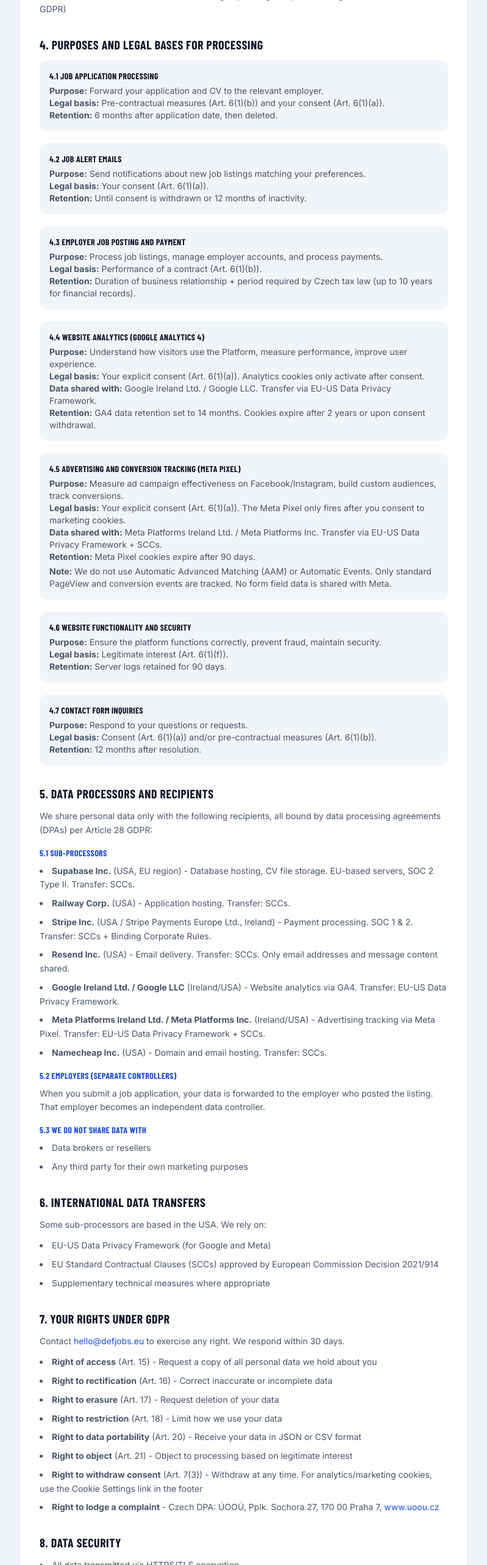
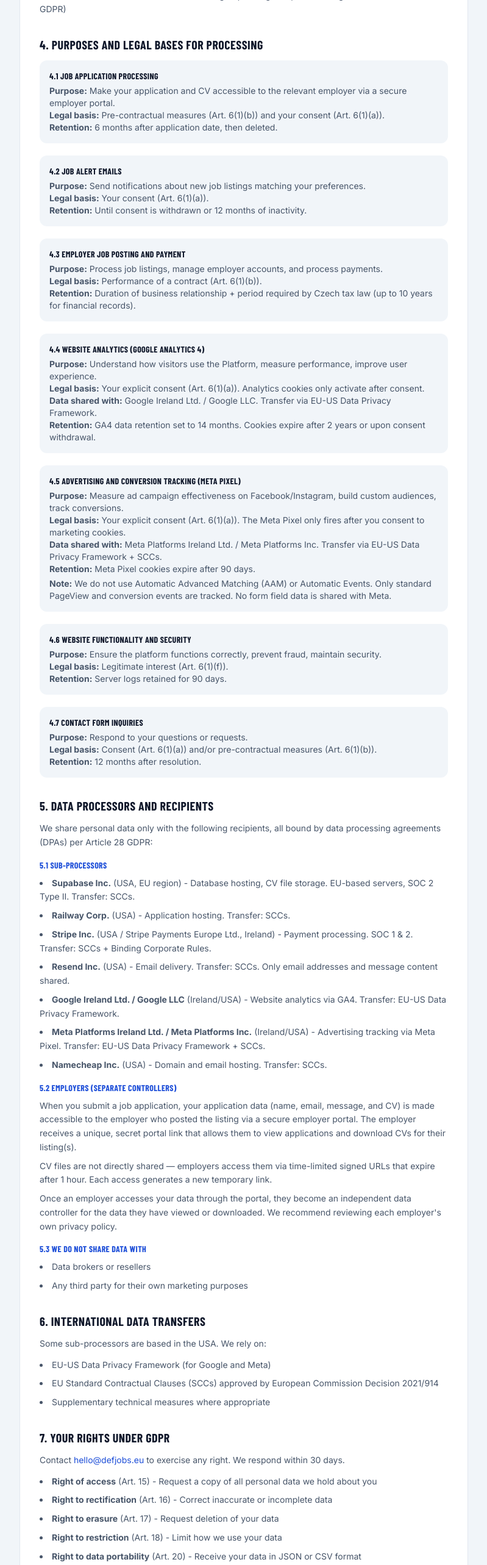
Before and after one commit to B-S-N-K/def-jobs, a React (Vite) app: page /privacy in a window 1280 px wide. Shown: the part 1460-4026 px from the top of the page at 61% size, without its empty margins (240-1039 px from the left). Built offline with nearby package versions, Linux system fonts and the light colour scheme; no server answers; a web font is replaced by a local one.

Commit message:
Update privacy policy and terms for employer portal data flow

```diff
--- a/src/pages/PrivacyPage.tsx
+++ b/src/pages/PrivacyPage.tsx
@@ -78,7 +78,7 @@ export function PrivacyPage() {
             <div className="space-y-5">
               <div className="p-4 bg-shield-bg-light rounded-xl">
                 <h3 className="font-heading font-bold text-sm text-shield-text-l uppercase tracking-wide mb-1">4.1 Job application processing</h3>
-                <p className="text-shield-text-lm text-sm"><strong>Purpose:</strong> Forward your application and CV to the relevant employer.</p>
+                <p className="text-shield-text-lm text-sm"><strong>Purpose:</strong> Make your application and CV accessible to the relevant employer via a secure employer portal.</p>
                 <p className="text-shield-text-lm text-sm"><strong>Legal basis:</strong> Pre-contractual measures (Art. 6(1)(b)) and your consent (Art. 6(1)(a)).</p>
                 <p className="text-shield-text-lm text-sm"><strong>Retention:</strong> 6 months after application date, then deleted.</p>
               </div>
@@ -149,8 +149,14 @@ export function PrivacyPage() {
             </ul>
 
             <h3 className="font-heading font-bold text-sm text-shield-navy-lt uppercase tracking-wide mb-2 mt-4">5.2 Employers (separate controllers)</h3>
+            <p className="text-shield-text-lm text-sm leading-relaxed mb-2">
+              When you submit a job application, your application data (name, email, message, and CV) is made accessible to the employer who posted the listing via a secure employer portal. The employer receives a unique, secret portal link that allows them to view applications and download CVs for their listing(s).
+            </p>
+            <p className="text-shield-text-lm text-sm leading-relaxed mb-2">
+              CV files are not directly shared — employers access them via time-limited signed URLs that expire after 1 hour. Each access generates a new temporary link.
+            </p>
             <p className="text-shield-text-lm text-sm leading-relaxed">
-              When you submit a job application, your data is forwarded to the employer who posted the listing. That employer becomes an independent data controller.
+              Once an employer accesses your data through the portal, they become an independent data controller for the data they have viewed or downloaded. We recommend reviewing each employer&apos;s own privacy policy.
             </p>
 
             <h3 className="font-heading font-bold text-sm text-shield-navy-lt uppercase tracking-wide mb-2 mt-4">5.3 We do NOT share data with</h3>
@@ -200,7 +206,9 @@ export function PrivacyPage() {
               <li>CV files in private Supabase Storage bucket (server-side signed URLs only)</li>
               <li>Stripe webhook signature verification</li>
               <li>Environment variables for all API keys (never client-side)</li>
-              <li>Access to personal data limited to the platform operator only</li>
+              <li>Employer portal access via unique secret token URLs (not guessable, not indexed by search engines)</li>
+              <li>CV downloads via time-limited signed URLs (expire after 1 hour)</li>
+              <li>Access to admin panel limited to the platform operator only</li>
             </ul>
           </section>
 
--- a/src/pages/TermsPage.tsx
+++ b/src/pages/TermsPage.tsx
@@ -80,6 +80,9 @@ export function TermsPage() {
               <li>Process candidate data received via the Platform in GDPR compliance as an independent controller</li>
               <li>Do not use candidate data beyond recruitment for the specific applied position</li>
               <li>Do not share candidate CVs with third parties without explicit consent</li>
+              <li>Keep your employer portal link confidential — do not share it publicly or with unauthorized persons</li>
+              <li>Do not bulk-download or scrape candidate data from the employer portal</li>
+              <li>Delete any downloaded CVs once the recruitment process for the relevant position is complete</li>
             </ul>
 
             <h3 className="font-heading font-bold text-sm text-shield-navy-lt uppercase tracking-wide mb-2 mt-4">4.3 Candidate-specific obligations</h3>
```
